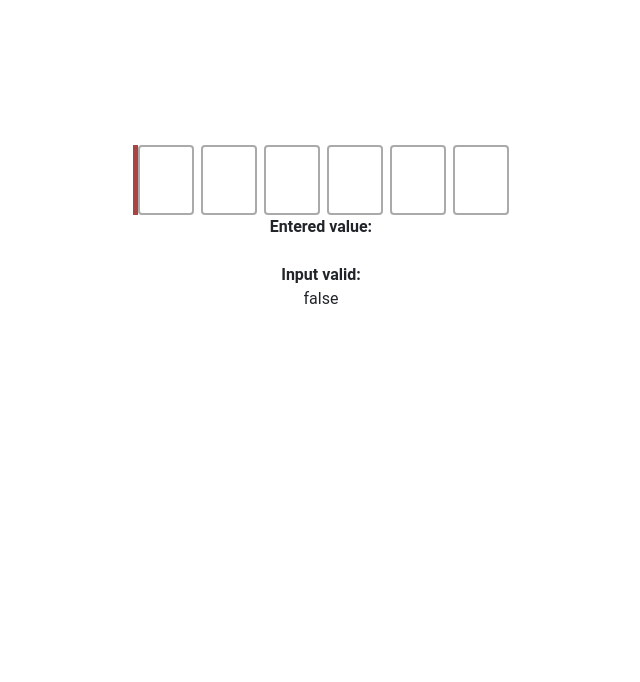
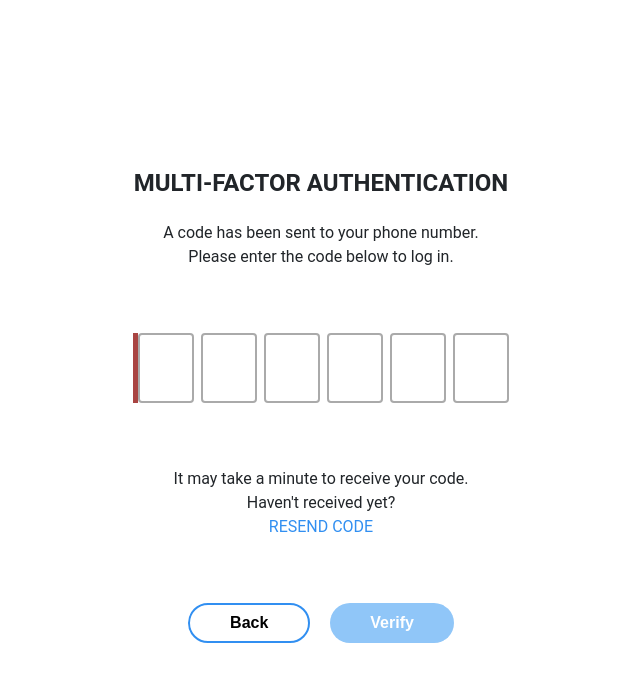
Before and after one commit to kurtreyn/otp-form-demo, an Angular app: page /home in a window 1280 px wide. Shown: the top 682 px of the page, without its empty margins (319-959 px from the left). Built offline with nearby package versions, Linux system fonts and the light colour scheme.

Commit message:
added form component and added styling

```diff
--- a/src/app/app.module.ts
+++ b/src/app/app.module.ts
@@ -6,12 +6,14 @@ import { AppRoutingModule } from './app-routing.module';
 import { AppComponent } from './app.component';
 import { HomePageComponent } from './components/home-page/home-page.component';
 import { OtpInputComponent } from './components/otp-input/otp-input.component';
+import { FormComponent } from './components/form/form.component';
 
 @NgModule({
   declarations: [
     AppComponent,
     HomePageComponent,
-    OtpInputComponent
+    OtpInputComponent,
+    FormComponent
   ],
   imports: [
     BrowserModule,
--- /dev/null
+++ b/src/app/components/form/form.component.css
@@ -0,0 +1,99 @@
+.instructions {
+  display: flex;
+  flex-direction: column;
+  align-items: center;
+  margin-bottom: 4rem;
+}
+
+.otp-info {
+  display: flex;
+  flex-direction: column;
+  align-items: center;
+  margin-top: 4rem;
+}
+
+.button-container {
+  display: flex;
+  justify-content: center;
+  margin-top: 4rem;
+}
+
+.btn {
+  align-items: center;
+  border: 0;
+  border-radius: 100px;
+  box-sizing: border-box;
+  cursor: pointer;
+  display: inline-flex;
+  font-size: 16px;
+  font-weight: 600;
+  justify-content: center;
+  line-height: 20px;
+  max-width: 480px;
+  min-height: 40px;
+  min-width: 0px;
+  overflow: hidden;
+  padding: 0px;
+  padding-left: 40px;
+  padding-right: 40px;
+  text-align: center;
+  touch-action: manipulation;
+  transition: background-color 0.167s cubic-bezier(0.4, 0, 0.2, 1) 0s,
+    box-shadow 0.167s cubic-bezier(0.4, 0, 0.2, 1) 0s,
+    color 0.167s cubic-bezier(0.4, 0, 0.2, 1) 0s;
+  user-select: none;
+  -webkit-user-select: none;
+  vertical-align: middle;
+  margin-left: 10px;
+  margin-right: 10px;
+}
+
+.btn-verify {
+  background-color: #318ff1;
+  color: #ffffff;
+}
+
+.btn-back {
+  background-color: #ffffff;
+  border: 2px solid #318ff1;
+  color: #000000;
+}
+
+.btn-verify:hover,
+.btn-verify:focus {
+  background-color: #16437e;
+  color: #ffffff;
+}
+
+.btn-verify:active {
+  background: #09223b;
+  color: rgb(255, 255, 255, 0.7);
+}
+
+.btn-verify:disabled {
+  cursor: not-allowed;
+  background: #90c6f8;
+  color: #ffffff;
+}
+
+.btn-back:hover,
+.btn-back:focus {
+  background-color: #16437e;
+  color: #ffffff;
+}
+
+.btn-back:active {
+  background: #09223b;
+  color: rgb(255, 255, 255, 0.7);
+}
+
+.btn-back:disabled {
+  cursor: not-allowed;
+  background: rgba(0, 0, 0, 0.08);
+  color: rgba(0, 0, 0, 0.3);
+}
+
+.action-text {
+  color: #318ff1;
+  cursor: pointer;
+}
--- /dev/null
+++ b/src/app/components/form/form.component.html
@@ -0,0 +1,27 @@
+<form class="flex-col fc-c">
+  <div class="instructions">
+    <h2 class="std-h2">MULTI-FACTOR AUTHENTICATION</h2>
+    <span class="text">A code has been sent to your phone number.</span>
+    <span class="text">Please enter the code below to log in.</span>
+  </div>
+
+  <!-- OTP INPUT COMPONENT -->
+  <app-otp-input #input="ngModel" [(ngModel)]="otpCode" name="otpCode" />
+
+  <div class="otp-info">
+    <span class="text">It may take a minute to receive your code.</span>
+    <span class="text">Haven't received yet?</span>
+    <span class="text action-text">RESEND CODE</span>
+  </div>
+
+  <div class="button-container">
+    <button class="btn btn-back">Back</button>
+    <button
+      class="btn btn-verify"
+      [disabled]="!input.valid"
+      (click)="onSubmit()"
+    >
+      Verify
+    </button>
+  </div>
+</form>
--- /dev/null
+++ b/src/app/components/form/form.component.ts
@@ -0,0 +1,16 @@
+import { Component } from '@angular/core';
+
+@Component({
+  selector: 'app-form',
+  templateUrl: './form.component.html',
+  styleUrls: ['./form.component.css']
+})
+export class FormComponent {
+  otpCode = ''
+
+
+  onSubmit(): void {
+    alert('Your OTP Code is: ' + this.otpCode)
+    this.otpCode = ''
+  }
+}
--- a/src/app/components/home-page/home-page.component.html
+++ b/src/app/components/home-page/home-page.component.html
@@ -1,6 +1,3 @@
 <section class="flex-col fc-c mt-page">
-  <app-otp-input #input="ngModel" [(ngModel)]="otpCode" />
-  <b>Entered value:</b> {{ otpCode }}
-  <br />
-  <b>Input valid:</b> {{ input.valid }}
+  <app-form></app-form>
 </section>
--- a/src/app/components/home-page/home-page.component.ts
+++ b/src/app/components/home-page/home-page.component.ts
@@ -7,7 +7,7 @@ import { Component } from '@angular/core';
   styleUrls: ['./home-page.component.css']
 })
 export class HomePageComponent {
-  otpCode = ''
+
 
 
 }
--- a/src/app/components/otp-input/otp-input.component.html
+++ b/src/app/components/otp-input/otp-input.component.html
@@ -1,4 +1,5 @@
 <input
+  class="otp-input"
   #inputElement
   *ngFor="let input of inputs.controls; let i = index"
   (focus)="handleFocus($event)"
```
Also changed, not shown: 1 other file (tests, documents, lock files or other folders).
